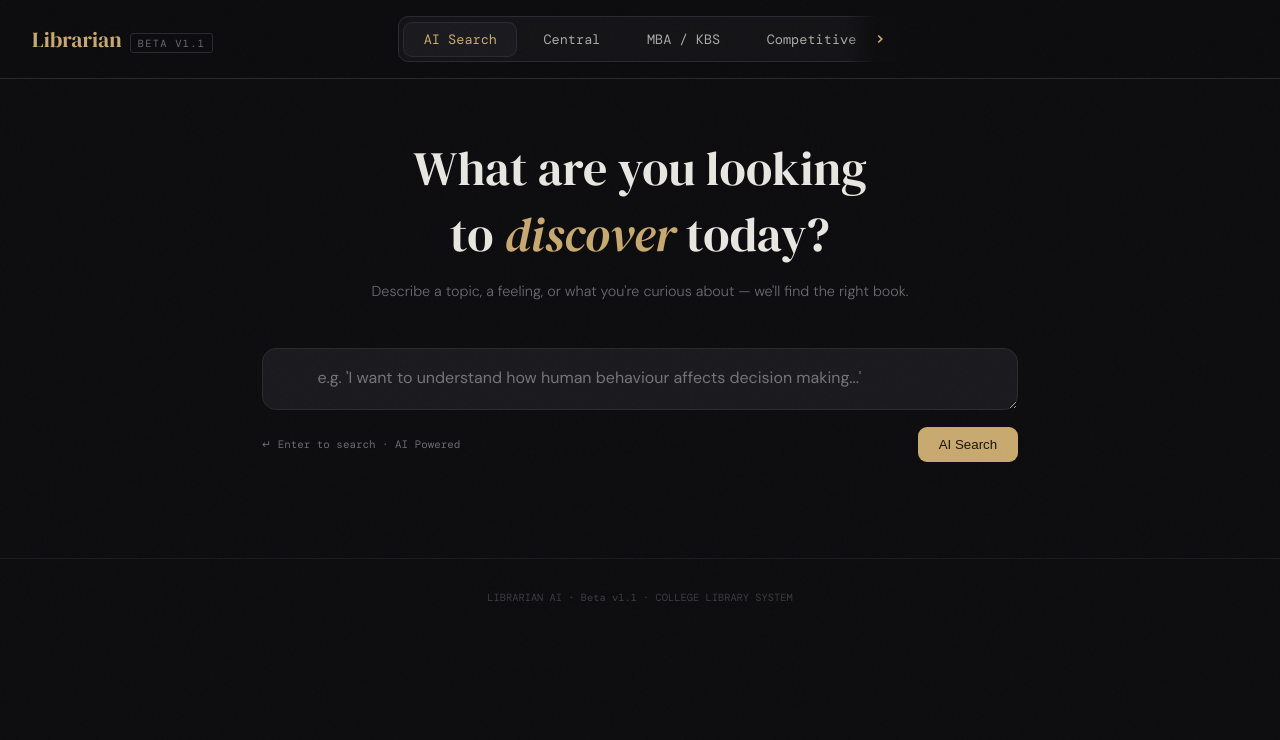
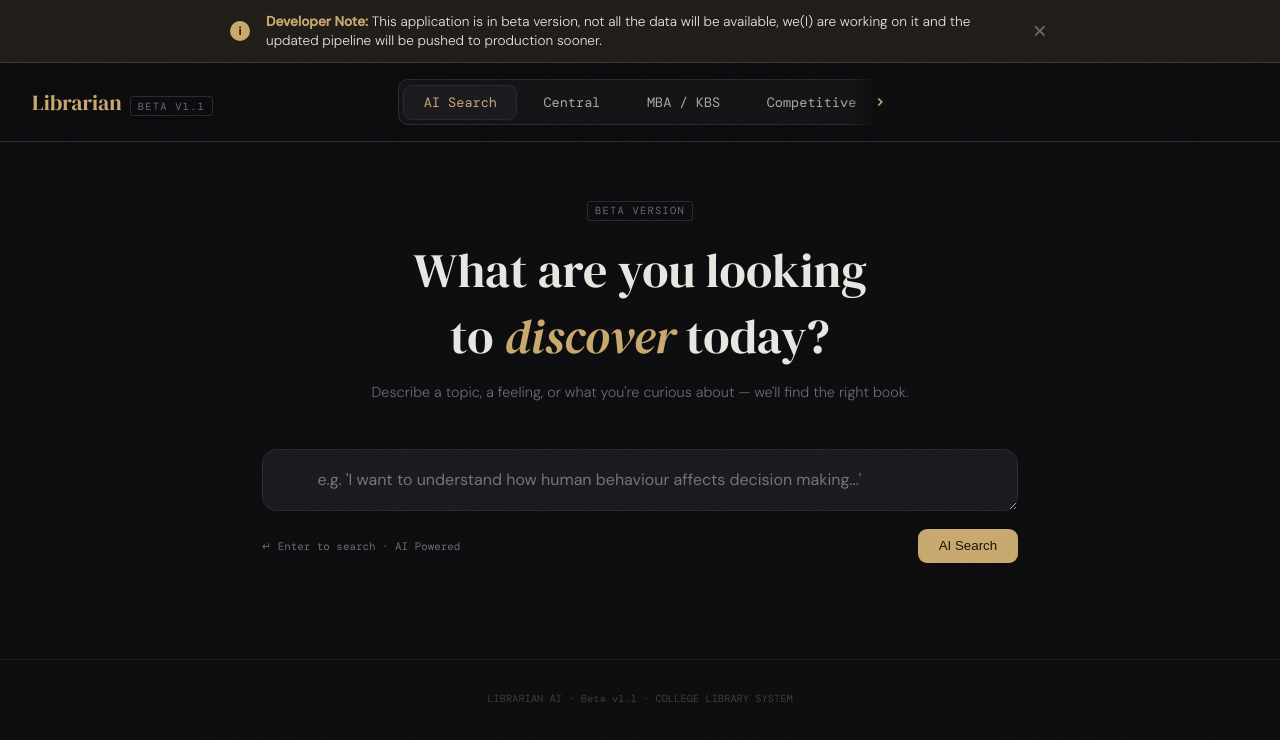
Before and after one commit to AADHIISHVAR/librarian-ui, a Svelte app: page / in a window 1280 px wide. Shown: the top 740 px of the page. Built offline with nearby package versions, Linux system fonts and the light colour scheme; a web font is replaced by a local one.

Commit message:
UI: Add Beta Notification Banner and Developer Note

```diff
--- a/src/App.svelte
+++ b/src/App.svelte
@@ -3,6 +3,12 @@
   import LibraryListView from './components/LibraryListView.svelte';
 
   let activeTab = 'AI';
+  let showBetaNotice = localStorage.getItem('beta-notice-dismissed') !== 'true';
+
+  function dismissNotice() {
+    showBetaNotice = false;
+    localStorage.setItem('beta-notice-dismissed', 'true');
+  }
 
   const tabs = [
     { id: 'AI', label: 'AI Search' },
@@ -11,6 +17,18 @@
     { id: 'Competitive', label: 'Competitive' }
   ];
 </script>
+
+{#if showBetaNotice}
+  <div class="beta-banner">
+    <div class="beta-content">
+      <span class="beta-icon">i</span>
+      <p>
+        <strong>Developer Note:</strong> This application is in beta version, not all the data will be available, we(I) are working on it and the updated pipeline will be pushed to production sooner.
+      </p>
+      <button class="beta-close" on:click={dismissNotice} aria-label="Dismiss notice">×</button>
+    </div>
+  </div>
+{/if}
 
 <header>
   <div class="logo">
@@ -54,4 +72,85 @@
   {/if}
 </main>
 
+<style>
+  .beta-banner {
+    background: rgba(200, 169, 110, 0.1);
+    border-bottom: 1px solid rgba(200, 169, 110, 0.2);
+    padding: 0.75rem 1rem;
+    position: relative;
+    z-index: 90;
+    animation: slideDown 0.4s ease-out;
+  }
+
+  .beta-content {
+    max-width: 820px;
+    margin: 0 auto;
+    display: flex;
+    align-items: center;
+    gap: 1rem;
+    position: relative;
+    padding-right: 2rem;
+  }
+
+  .beta-icon {
+    background: var(--accent);
+    color: #1a1409;
+    width: 20px;
+    height: 20px;
+    border-radius: 50%;
+    display: flex;
+    align-items: center;
+    justify-content: center;
+    font-size: 0.7rem;
+    font-weight: bold;
+    flex-shrink: 0;
+  }
+
+  .beta-content p {
+    font-size: 0.85rem;
+    color: var(--text);
+    line-height: 1.4;
+    margin: 0;
+  }
+
+  .beta-content strong {
+    color: var(--accent);
+    font-weight: 600;
+  }
+
+  .beta-close {
+    position: absolute;
+    right: 0;
+    top: 50%;
+    transform: translateY(-50%);
+    background: none;
+    border: none;
+    color: var(--muted);
+    font-size: 1.5rem;
+    cursor: pointer;
+    line-height: 1;
+    padding: 0.2rem;
+    transition: color 0.2s;
+  }
+
+  .beta-close:hover {
+    color: var(--accent);
+  }
+
+  @keyframes slideDown {
+    from { transform: translateY(-100%); opacity: 0; }
+    to { transform: translateY(0); opacity: 1; }
+  }
+
+  @media (max-width: 600px) {
+    .beta-content {
+      gap: 0.75rem;
+    }
+    .beta-content p {
+      font-size: 0.75rem;
+    }
+  }
+</style>
+
+
 <footer>LIBRARIAN AI · Beta v1.1 · COLLEGE LIBRARY SYSTEM</footer>
--- a/src/components/AISearchView.svelte
+++ b/src/components/AISearchView.svelte
@@ -29,6 +29,9 @@
 </script>
 
 <div class="hero">
+  <div class="beta-tag-wrapper">
+    <span class="logo-tag" style="margin-bottom: 1rem; display: inline-block;">Beta Version</span>
+  </div>
   <h1>What are you looking<br/>to <em>discover</em> today?</h1>
   <p>Describe a topic, a feeling, or what you're curious about — we'll find the right book.</p>
 </div>
```
